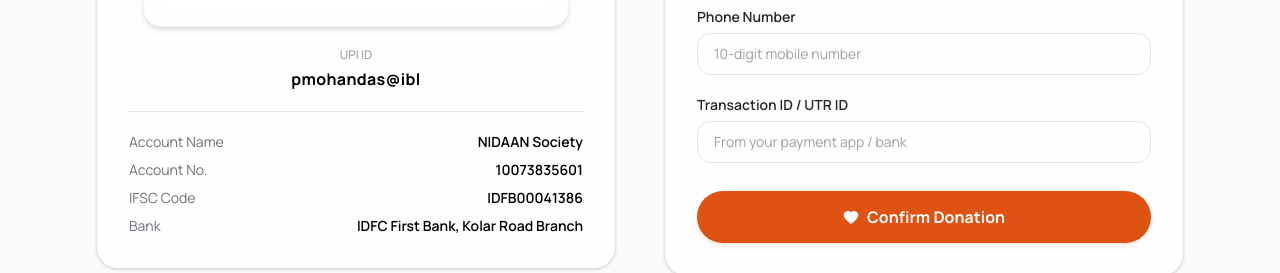
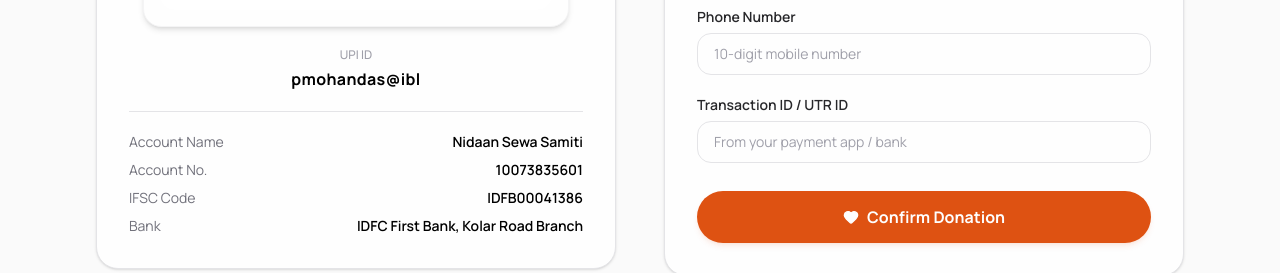
Before and after one commit to kartik-malviya1/nidaan-next, a Next.js app: page /donate in a window 1280 px wide. Shown: the part 1040-1313 px from the top of the page. Built offline with nearby package versions, Linux system fonts and the light colour scheme.

Commit message:
fix in donate page

```diff
--- a/app/donate/page.tsx
+++ b/app/donate/page.tsx
@@ -197,7 +197,7 @@ export default function DonatePage() {
                 <div className="w-full border-t border-zinc-200 pt-5 space-y-2">
                   <div className="flex justify-between text-sm">
                     <span className="text-zinc-500">Account Name</span>
-                    <span className="font-semibold text-black">NIDAAN Society</span>
+                    <span className="font-semibold text-black">Nidaan Sewa Samiti</span>
                   </div>
                   <div className="flex justify-between text-sm">
                     <span className="text-zinc-500">Account No.</span>
```
